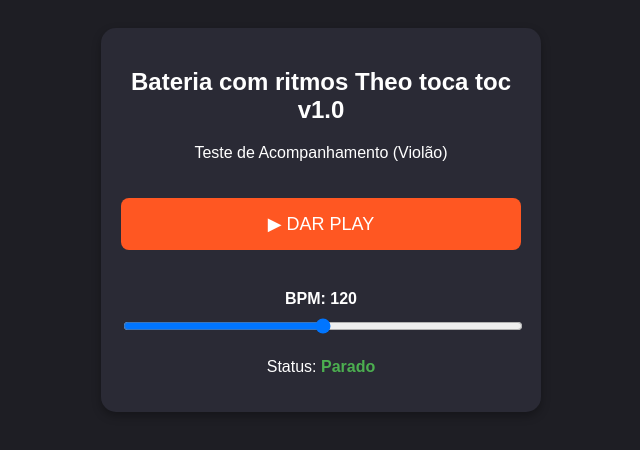
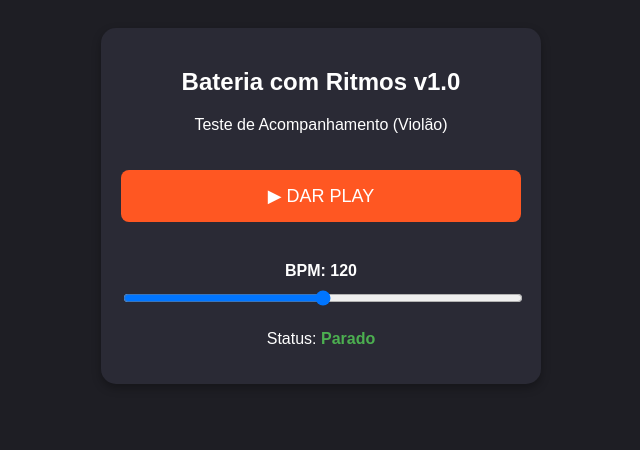
Before and after one commit to tonyfelipe/percussao, a plain HTML site: page index.html in a window 1280 px wide. Shown: the whole page, without its empty margins (319-959 px from the left). Drawn offline with Linux system fonts and the light colour scheme.

Commit message:
Atualizar o index.html

```diff
--- a/index.html
+++ b/index.html
@@ -3,7 +3,7 @@
 <head>
     <meta charset="UTF-8">
     <meta name="viewport" content="width=device-width, initial-scale=1.0">
-    <title>Bateria com ritmos Theo toca toc v1.0</title>
+    <title>Bateria com Ritmos v1.0</title>
     <style>
         body {
             font-family: Arial, sans-serif;
@@ -41,7 +41,7 @@
 <body>
 
 <div class="container">
-    <h2>Bateria com ritmos Theo toca toc v1.0</h2>
+    <h2>Bateria com Ritmos v1.0</h2>
     <p>Teste de Acompanhamento (Violão)</p>
 
     <button id="btn-play">▶ DAR PLAY</button>
```
